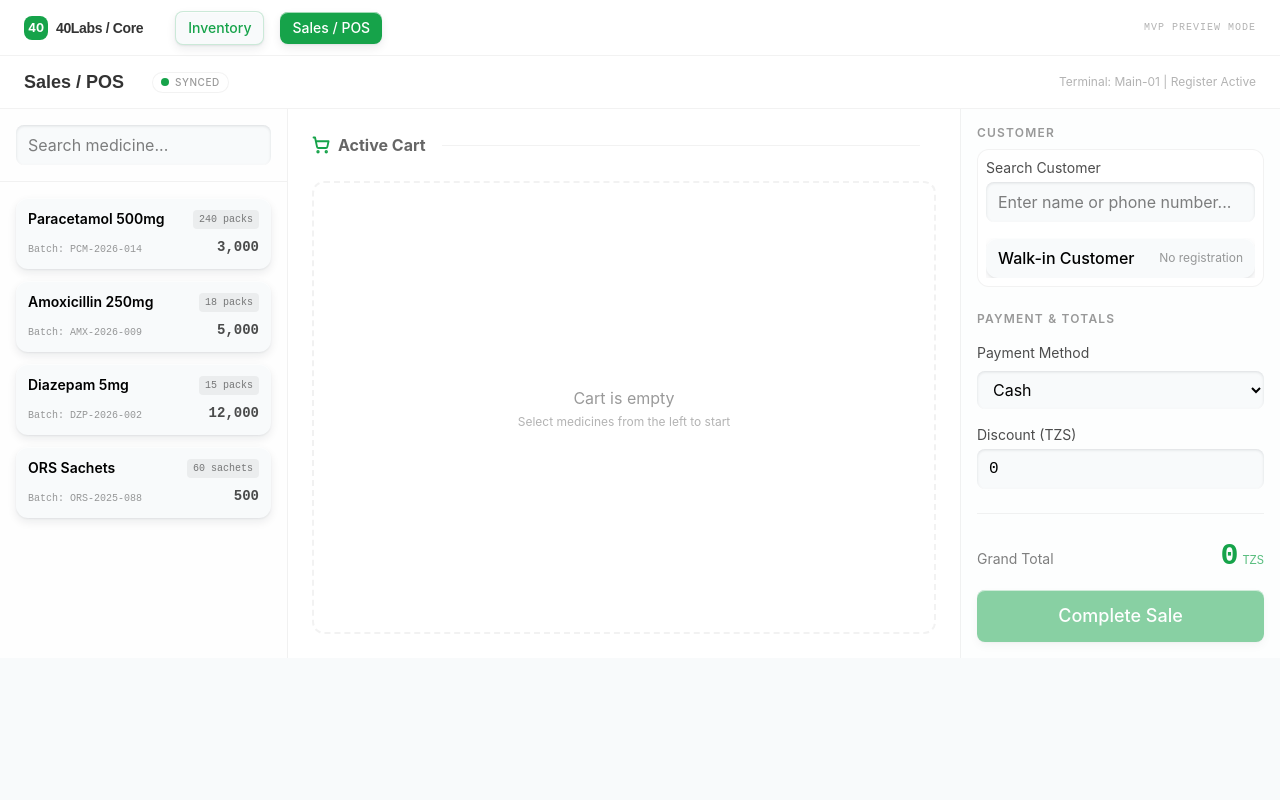
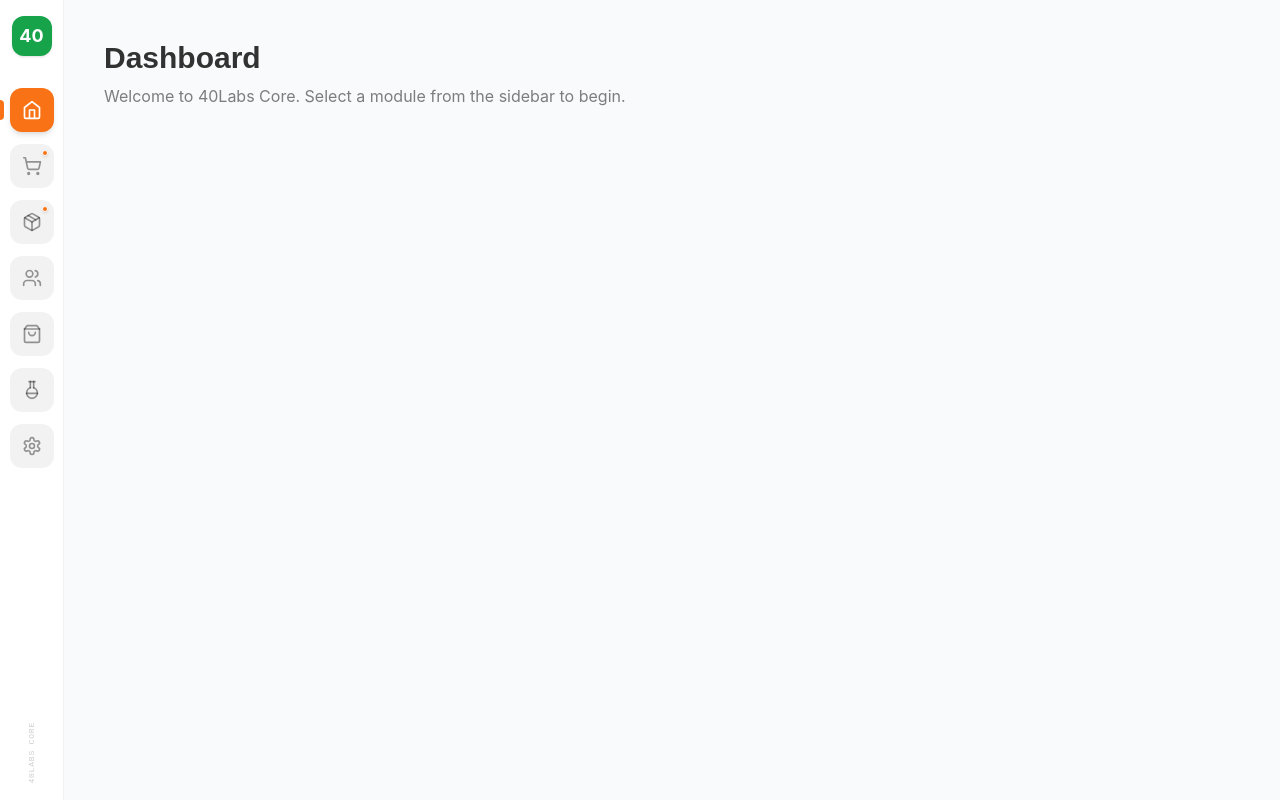
Before and after one commit to 40phamlab/40labs-project, a React (Vite) app in the folder apps/core-desktop/: page / in a window 1280 px wide. Built offline with nearby package versions, Linux system fonts and the light colour scheme.

Commit message:
Building a simple side bar and Inventory

```diff
--- a/apps/core-desktop/src/App.tsx
+++ b/apps/core-desktop/src/App.tsx
@@ -1,74 +1,57 @@
-import { useState } from 'react';
+import React from 'react';
 import { QueryClient, QueryClientProvider } from '@tanstack/react-query';
-import { Button } from '@40labs/ui-components';
+import { useNavStore } from './stores/useNavStore';
+import { AppSidebar } from './components/AppSidebar';
+import SalesScreen from './features/sales/SalesScreen';
 import { InventoryList } from './features/inventory/InventoryList';
-import SalesPOS from './features/sales/SalesPOS';
-import "./App.css";
+import './App.css';
 
-// Create a client
-const queryClient = new QueryClient({
-  defaultOptions: {
-    queries: {
-      staleTime: 1000 * 60 * 5, // 5 minutes
-      retry: 1,
-    },
-  },
-});
+// Create a client for React Query
+const queryClient = new QueryClient();
 
 /**
- * [PHASE: MVP] Main Entry Point.
- * Contains a temporary navigation layer for dev preview.
- * Real routing (react-router) will replace the local state below in a later task.
+ * Main Application Root
+ * Handles high-level layout and screen switching based on useNavStore.
  */
-function App() {
-  const [activeView, setActiveView] = useState<'inventory' | 'sales'>('sales');
+export default function App() {
+  const activeScreen = useNavStore((state) => state.activeScreen);
 
   return (
     <QueryClientProvider client={queryClient}>
-      <div className="min-h-screen bg-surface flex flex-col">
+      <div className="flex h-screen w-screen bg-surface font-ui overflow-hidden">
+        {/* Navigation Sidebar */}
+        <AppSidebar />
 
-        {/* TEMPORARY DEV NAV — DO NOT PORT TO PRODUCTION ROUTING */}
-        <nav className="h-14 bg-white border-b border-black/5 flex items-center px-6 gap-4 z-50">
-          <div className="flex items-center gap-2 mr-4">
-            <div className="w-6 h-6 bg-primary rounded-lg flex items-center justify-center text-white font-bold text-xs">40</div>
-            <span className="font-heading font-bold text-sm tracking-tight text-black/80">40Labs / Core</span>
-          </div>
+        {/* Main Content Area */}
+        <main className="flex-1 relative overflow-hidden">
+          {activeScreen === 'sales' && <SalesScreen />}
+          {activeScreen === 'inventory' && <InventoryList />}
 
-          <Button
-            intent={activeView === 'inventory' ? 'primary' : 'secondary'}
-            size="sm"
-            onClick={() => setActiveView('inventory')}
-          >
-            Inventory
-          </Button>
+          {/* Dashboard and other screens as placeholders */}
+          {activeScreen === 'dashboard' && (
+            <div className="p-10">
+              <h1 className="font-heading text-3xl font-bold text-black/80 mb-2">
+                Dashboard
+              </h1>
+              <p className="text-black/50">
+                Welcome to 40Labs Core. Select a module from the sidebar to begin.
+              </p>
+            </div>
+          )}
 
-          <Button
-            intent={activeView === 'sales' ? 'primary' : 'secondary'}
-            size="sm"
-            onClick={() => setActiveView('sales')}
-          >
-            Sales / POS
-          </Button>
-
-          <div className="ml-auto text-[10px] font-mono text-black/30 uppercase tracking-widest">
-            MVP Preview Mode
-          </div>
-        </nav>
-
-        {/* Feature Render Surface */}
-        <main className="flex-1 overflow-hidden">
-          {activeView === 'inventory' ? (
-            <div className="p-6 h-full">
-              <InventoryList />
+          {/* Fallback for undeveloped screens */}
+          {!['sales', 'inventory', 'dashboard'].includes(activeScreen) && (
+            <div className="p-10">
+              <h1 className="font-heading text-3xl font-bold text-black/80 mb-2 uppercase">
+                {activeScreen}
+              </h1>
+              <p className="text-black/50 italic">
+                This module is currently under development.
+              </p>
             </div>
-          ) : (
-            <SalesPOS />
           )}
         </main>
-
       </div>
     </QueryClientProvider>
   );
 }
-
-export default App;
--- /dev/null
+++ b/apps/core-desktop/src/components/AppSidebar.tsx
@@ -0,0 +1,130 @@
+import React from 'react';
+import { useNavStore, ScreenId } from '../stores/useNavStore';
+
+// --- Inline SVG Icons (Lucide-React fallbacks) ---
+
+const DashboardIcon: React.FC = () => (
+  <svg width="20" height="20" viewBox="0 0 24 24" fill="none" stroke="currentColor" strokeWidth="2" strokeLinecap="round" strokeLinejoin="round">
+    <path d="m3 9 9-7 9 7v11a2 2 0 0 1-2 2H5a2 2 0 0 1-2-2z" />
+    <polyline points="9 22 9 12 15 12 15 22" />
+  </svg>
+);
+
+const SalesIcon: React.FC = () => (
+  <svg width="20" height="20" viewBox="0 0 24 24" fill="none" stroke="currentColor" strokeWidth="2" strokeLinecap="round" strokeLinejoin="round">
+    <circle cx="8" cy="21" r="1" /><circle cx="19" cy="21" r="1" />
+    <path d="M2.05 2.05h2l2.66 12.42a2 2 0 0 0 2 1.58h9.78a2 2 0 0 0 1.95-1.57l1.65-7.43H5.12" />
+  </svg>
+);
+
+const InventoryIcon: React.FC = () => (
+  <svg width="20" height="20" viewBox="0 0 24 24" fill="none" stroke="currentColor" strokeWidth="2" strokeLinecap="round" strokeLinejoin="round">
+    <path d="m7.5 4.27 9 5.15" />
+    <path d="M21 8a2 2 0 0 0-1-1.73l-7-4a2 2 0 0 0-2 0l-7 4A2 2 0 0 0 3 8v8a2 2 0 0 0 1 1.73l7 4a2 2 0 0 0 2 0l7-4A2 2 0 0 0 21 16Z" />
+    <path d="m3.3 7 8.7 5 8.7-5" />
+    <path d="M12 22V12" />
+  </svg>
+);
+
+const CustomersIcon: React.FC = () => (
+  <svg width="20" height="20" viewBox="0 0 24 24" fill="none" stroke="currentColor" strokeWidth="2" strokeLinecap="round" strokeLinejoin="round">
+    <path d="M16 21v-2a4 4 0 0 0-4-4H6a4 4 0 0 0-4 4v2" />
+    <circle cx="9" cy="7" r="4" />
+    <path d="M22 21v-2a4 4 0 0 0-3-3.87" />
+    <path d="M16 3.13a4 4 0 0 1 0 7.75" />
+  </svg>
+);
+
+const PurchasesIcon: React.FC = () => (
+  <svg width="20" height="20" viewBox="0 0 24 24" fill="none" stroke="currentColor" strokeWidth="2" strokeLinecap="round" strokeLinejoin="round">
+    <path d="M6 2 3 6v14a2 2 0 0 0 2 2h14a2 2 0 0 0 2-2V6l-3-4Z" />
+    <path d="M3 6h18" />
+    <path d="M16 10a4 4 0 0 1-8 0" />
+  </svg>
+);
+
+const LabIcon: React.FC = () => (
+  <svg width="20" height="20" viewBox="0 0 24 24" fill="none" stroke="currentColor" strokeWidth="2" strokeLinecap="round" strokeLinejoin="round">
+    <path d="M10 2v7.31" />
+    <path d="M14 9.3V2" />
+    <path d="M8.5 2h7" />
+    <path d="M14 9.3a6.5 6.5 0 1 1-4 0" />
+    <path d="M5.52 16h12.96" />
+  </svg>
+);
+
+const SettingsIcon: React.FC = () => (
+  <svg width="20" height="20" viewBox="0 0 24 24" fill="none" stroke="currentColor" strokeWidth="2" strokeLinecap="round" strokeLinejoin="round">
+    <path d="M12.22 2h-.44a2 2 0 0 0-2 2v.18a2 2 0 0 1-1 1.73l-.43.25a2 2 0 0 1-2 0l-.15-.08a2 2 0 0 0-2.73.73l-.22.38a2 2 0 0 0 .73 2.73l.15.1a2 2 0 0 1 1 1.72v.51a2 2 0 0 1-1 1.74l-.15.09a2 2 0 0 0-.73 2.73l.22.38a2 2 0 0 0 2.73.73l.15-.08a2 2 0 0 1 2 0l.43.25a2 2 0 0 1 1 1.73V20a2 2 0 0 0 2 2h.44a2 2 0 0 0 2-2v-.18a2 2 0 0 1 1-1.73l.43-.25a2 2 0 0 1 2 0l.15.08a2 2 0 0 0 2.73-.73l.22-.39a2 2 0 0 0-.73-2.73l-.15-.1a2 2 0 0 1-1-1.72v-.51a2 2 0 0 1 1-1.74l.15-.09a2 2 0 0 0 .73-2.73l-.22-.38a2 2 0 0 0-2.73-.73l-.15.08a2 2 0 0 1-2 0l-.43-.25a2 2 0 0 1-1-1.73V4a2 2 0 0 0-2-2z" />
+    <circle cx="12" cy="12" r="3" />
+  </svg>
+);
+
+interface ScreenConfig {
+  id: ScreenId;
+  label: string;
+  Icon: React.FC;
+  isLegacy?: boolean;
+}
+
+const SCREENS: ScreenConfig[] = [
+  { id: 'dashboard', label: 'Dashboard', Icon: DashboardIcon },
+  { id: 'sales', label: 'Sales', Icon: SalesIcon, isLegacy: true },
+  { id: 'inventory', label: 'Inventory', Icon: InventoryIcon, isLegacy: true },
+  { id: 'customers', label: 'Customers', Icon: CustomersIcon },
+  { id: 'purchases', label: 'Purchases', Icon: PurchasesIcon },
+  { id: 'lab', label: 'Lab', Icon: LabIcon },
+  { id: 'settings', label: 'Settings', Icon: SettingsIcon },
+];
+
+export const AppSidebar: React.FC = () => {
+  const activeScreen = useNavStore((state) => state.activeScreen);
+  const setActiveScreen = useNavStore((state) => state.setActiveScreen);
+
+  return (
+    <aside className="w-16 h-full bg-white border-r border-black/5 flex flex-col items-center py-4 gap-4 z-50 shrink-0">
+      {/* Brand Logo */}
+      <div className="w-10 h-10 bg-[#16A34A] rounded-xl flex items-center justify-center text-white font-bold text-lg mb-4 shadow-sm">
+        40
+      </div>
+
+      {/* Navigation Buttons */}
+      <nav className="flex flex-col gap-3">
+        {SCREENS.map((screen) => {
+          const isActive = activeScreen === screen.id;
+          const { Icon } = screen;
+          return (
+            <button
+              key={screen.id}
+              onClick={() => setActiveScreen(screen.id)}
+              className={`
+                relative w-11 h-11 rounded-xl flex items-center justify-center transition-all duration-200 cursor-pointer
+                ${isActive
+                  ? 'bg-[#F97316] text-white shadow-md'
+                  : 'bg-black/5 text-black/40 hover:bg-black/10'
+                }
+              `}
+              title={screen.label}
+            >
+              <Icon />
+
+              {/* Legacy Badge */}
+              {screen.isLegacy && (
+                <div className="absolute top-1.5 right-1.5 w-1.5 h-1.5 bg-[#F97316] rounded-full border border-white shadow-sm" />
+              )}
+
+              {/* Active Indicator */}
+              {isActive && (
+                <div className="absolute -left-2.5 w-1 h-5 bg-[#F97316] rounded-r-full" />
+              )}
+            </button>
+          );
+        })}
+      </nav>
+
+      <div className="mt-auto text-[8px] font-mono text-black/20 uppercase tracking-widest py-2" style={{ writingMode: 'vertical-lr', transform: 'rotate(180deg)' }}>
+        40Labs Core
+      </div>
+    </aside>
+  );
+};
--- /dev/null
+++ b/apps/core-desktop/src/features/sales/SalesScreen.tsx
@@ -0,0 +1,63 @@
+import React from 'react';
+import { useInventoryList } from '../inventory/useInventory';
+import { useSaleCart } from './useSales';
+
+/**
+ * SalesScreen Component
+ * Root layout for the sales feature.
+ *
+ * [PHASE: MVP]
+ * Layout: 3-column grid [Customer | Cart | Medicine]
+ */
+export default function SalesScreen() {
+  // Reuse existing dependencies as required by the spec.
+  // These hooks connect to the shared state used by the sub-panels (Tasks 2-4).
+  const { data: _inventory } = useInventoryList();
+  const _cart = useSaleCart();
+
+  return (
+    <div className="flex flex-col h-full overflow-hidden bg-surface">
+      {/* Header Row */}
+      <header className="flex items-center gap-4 px-6 py-4 bg-white border-b border-black/5">
+        {/* Pharmacy Logo Placeholder */}
+        <div
+          className="w-8 h-8 bg-primary rounded-full shrink-0"
+          aria-hidden="true"
+        />
+
+        <h1 className="font-heading text-xl font-bold text-accent">
+          Sales
+        </h1>
+      </header>
+
+      {/* Main Grid Layout: roughly 320px / 1fr / 320px */}
+      <div className="flex-1 grid grid-cols-[320px_1fr_320px] overflow-hidden">
+
+        {/* Column 1: Customer Panel Slot */}
+        <div
+          data-slot="customer"
+          className="border-r border-black/5 flex flex-col overflow-hidden bg-surface/20"
+        >
+          {/* Placeholder for Task 2 */}
+        </div>
+
+        {/* Column 2: Cart Panel Slot */}
+        <div
+          data-slot="cart"
+          className="bg-white flex flex-col overflow-hidden"
+        >
+          {/* Placeholder for Task 3 */}
+        </div>
+
+        {/* Column 3: Medicine Panel Slot */}
+        <div
+          data-slot="medicine"
+          className="border-l border-black/5 flex flex-col overflow-hidden bg-surface/20"
+        >
+          {/* Placeholder for Task 4 */}
+        </div>
+
+      </div>
+    </div>
+  );
+}
--- a/apps/core-desktop/src/main.tsx
+++ b/apps/core-desktop/src/main.tsx
@@ -2,8 +2,14 @@ import React from "react";
 import ReactDOM from "react-dom/client";
 import App from "./App";
 
-ReactDOM.createRoot(document.getElementById("root") as HTMLElement).render(
-  <React.StrictMode>
-    <App />
-  </React.StrictMode>,
-);
+const container = document.getElementById("root");
+if (container) {
+  const root = ReactDOM.createRoot(container);
+  root.render(
+    <React.StrictMode>
+      <App />
+    </React.StrictMode>
+  );
+} else {
+  console.error("Root element not found");
+}
--- /dev/null
+++ b/apps/core-desktop/src/stores/useNavStore.ts
@@ -0,0 +1,24 @@
+import { create } from 'zustand';
+
+/**
+ * Screen identifiers for the main navigation rail.
+ * [PHASE: MVP] Only 'sales' and 'inventory' are currently fully functional.
+ */
+export type ScreenId =
+  | 'dashboard'
+  | 'sales'
+  | 'inventory'
+  | 'customers'
+  | 'purchases'
+  | 'lab'
+  | 'settings';
+
+interface NavState {
+  activeScreen: ScreenId;
+  setActiveScreen: (screen: ScreenId) => void;
+}
+
+export const useNavStore = create<NavState>((set) => ({
+  activeScreen: 'dashboard',
+  setActiveScreen: (screen) => set({ activeScreen: screen }),
+}));
```
Also changed, not shown: apps/core-desktop/index.html (+13 -1 lines), 1 other file (tests, documents, lock files or other folders).
